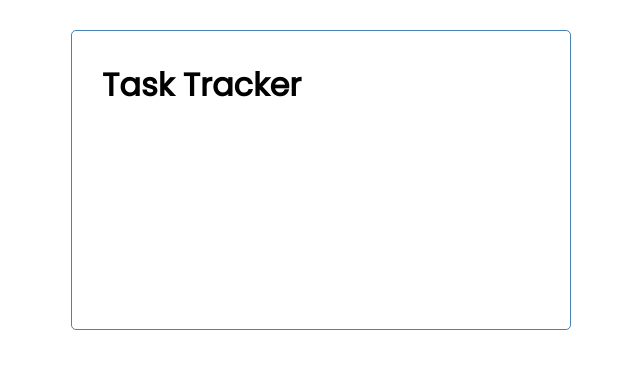
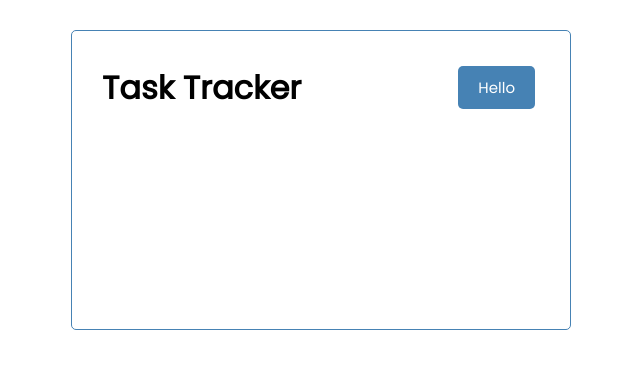
Before and after one commit to Bismarck-GM/task-tracker-app, a React (Create React App) app: page / in a window 1280 px wide. Shown: the top 368 px of the page, without its empty margins (319-959 px from the left). Built offline with nearby package versions, Linux system fonts and the light colour scheme.

Commit message:
Add function to Button component.

```diff
--- /dev/null
+++ b/src/components/Button.js
@@ -0,0 +1,18 @@
+
+const Button = ({ color, text, onClick }) => {
+  return (
+    <button
+      onClick={onClick}
+      className='btn'
+      style={{ backgroundColor: color }}
+    >
+      {text}
+    </button>
+  )
+}
+
+Button.defaultProps = {
+  color: 'steelblue'
+}
+
+export default Button
--- a/src/components/Header.js
+++ b/src/components/Header.js
@@ -1,7 +1,14 @@
+import Button from "./Button";
+
 const Header = ({title}) => {
+  const onClick = () => {
+    console.log('Click')
+  }
+
   return (
-    <header>
+    <header className='header'>
       <h1>{title}</h1>
+      <Button text='Hello' onClick={onClick}/>
     </header>
   )
 }
```
Also changed, not shown: src/components/Tasks.js (added), 1 other file (tests, documents, lock files or other folders).
